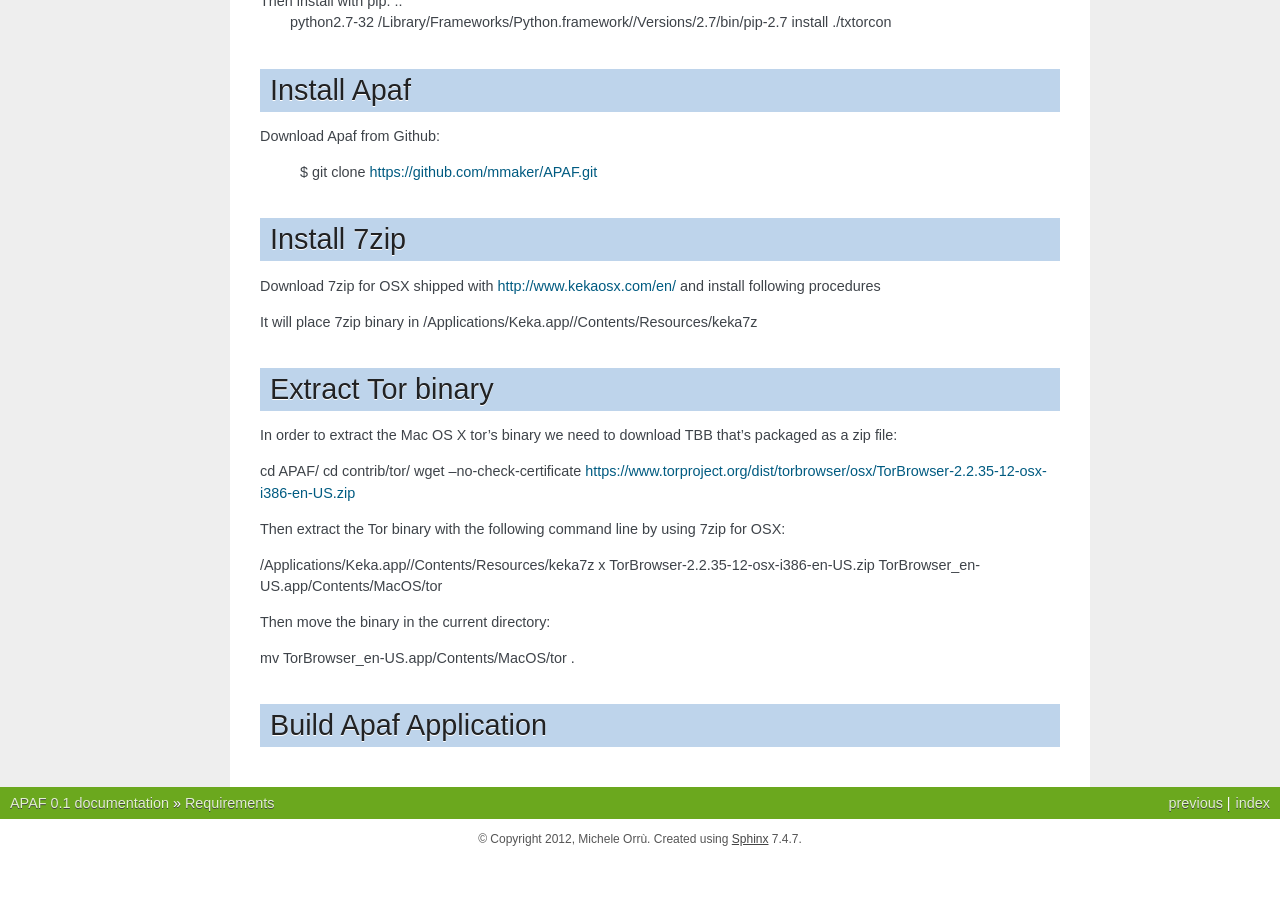
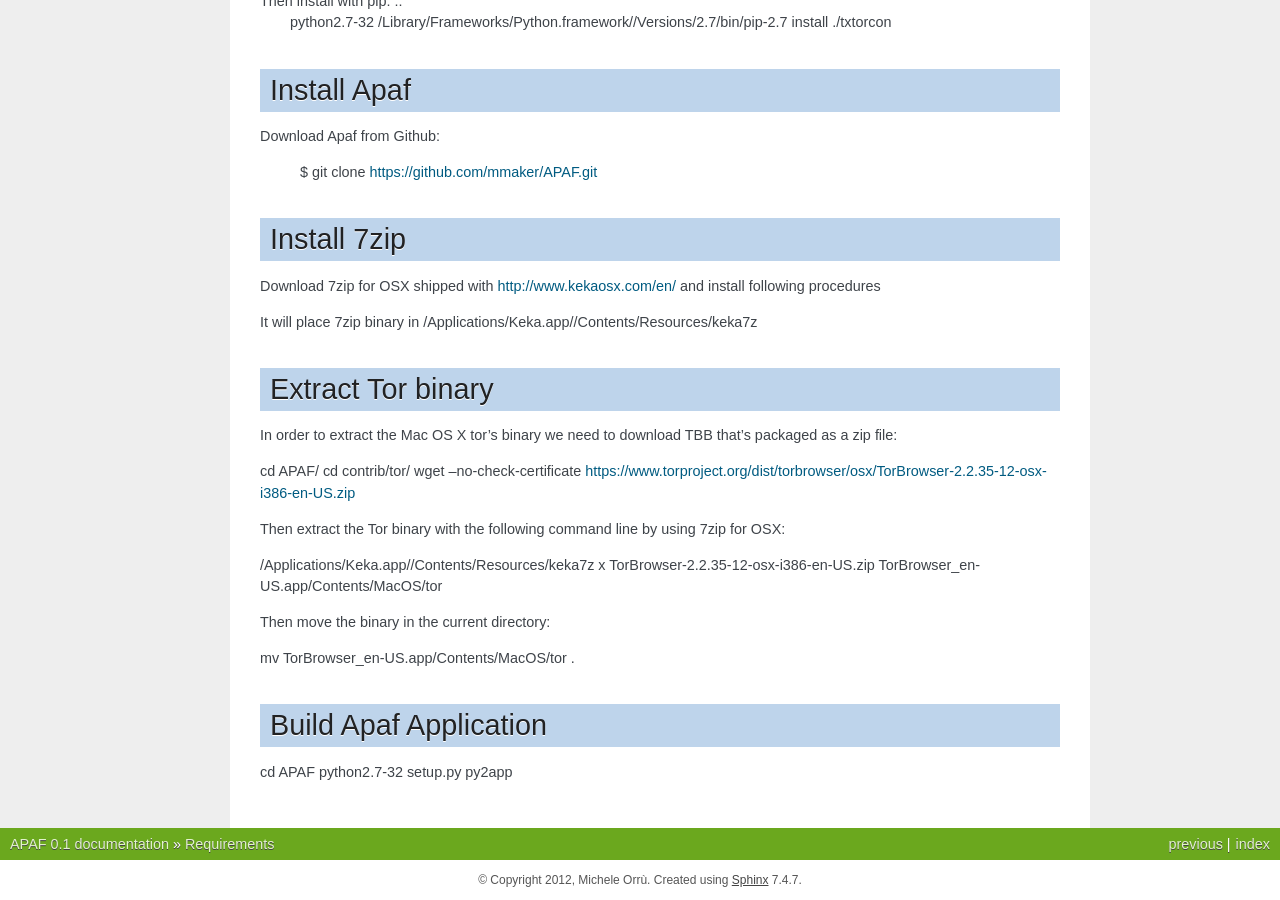
Before and after one commit to globaleaks/APAF, a Sphinx documentation site: the page built from docs/source/build_osx.rst, in a window 1280 px wide and 900 px high, scrolled down 3117 px. Built offline with Sphinx 7.4.7, drawn with Linux system fonts in a browser that asks for light colours; before the commit the page ends 3976 px from its top, so only the background shows below that.

Commit message:
Update docs/source/build_osx.rst

```diff
--- a/docs/source/build_osx.rst
+++ b/docs/source/build_osx.rst
@@ -152,3 +152,6 @@
 
 Build Apaf Application
 ----------------------
+
+cd APAF
+python2.7-32 setup.py py2app
```
